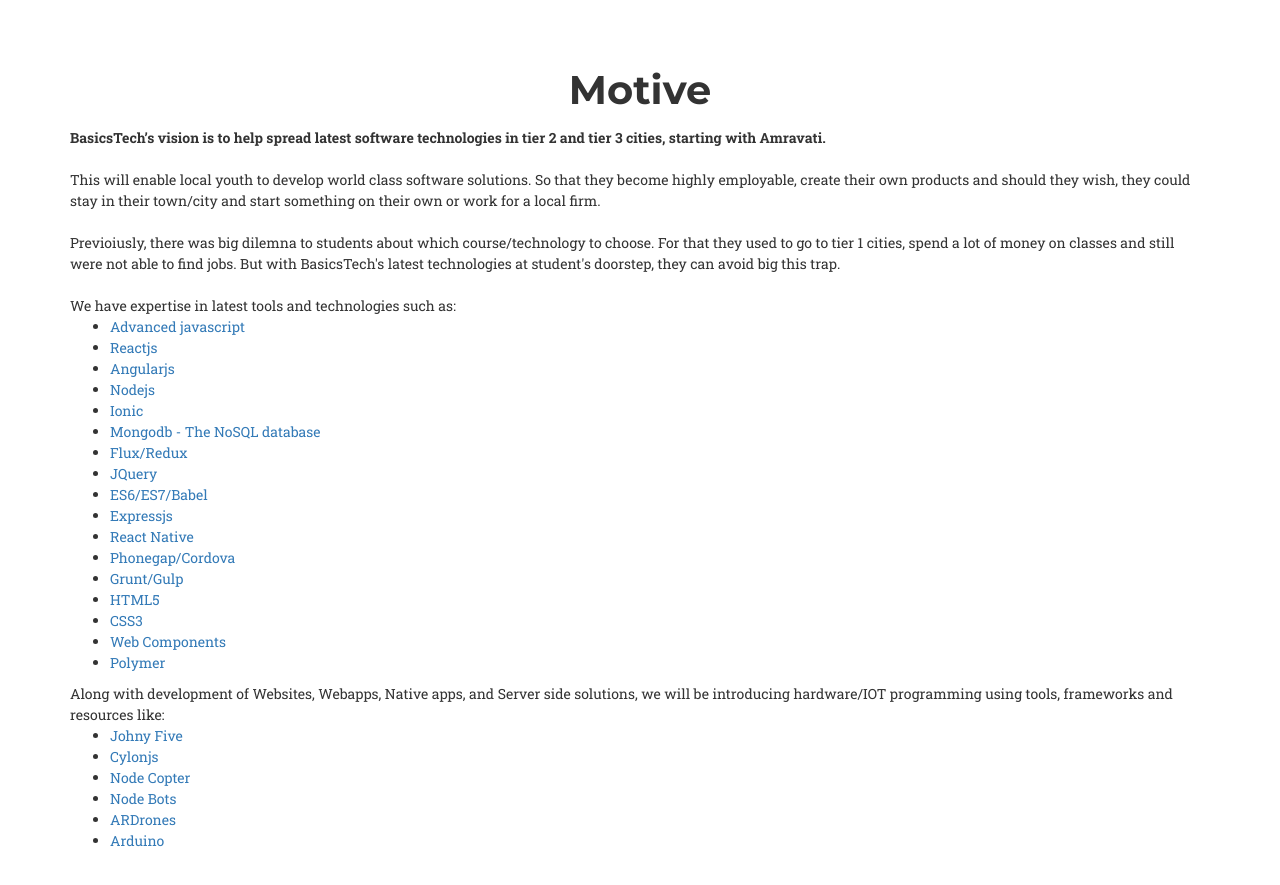
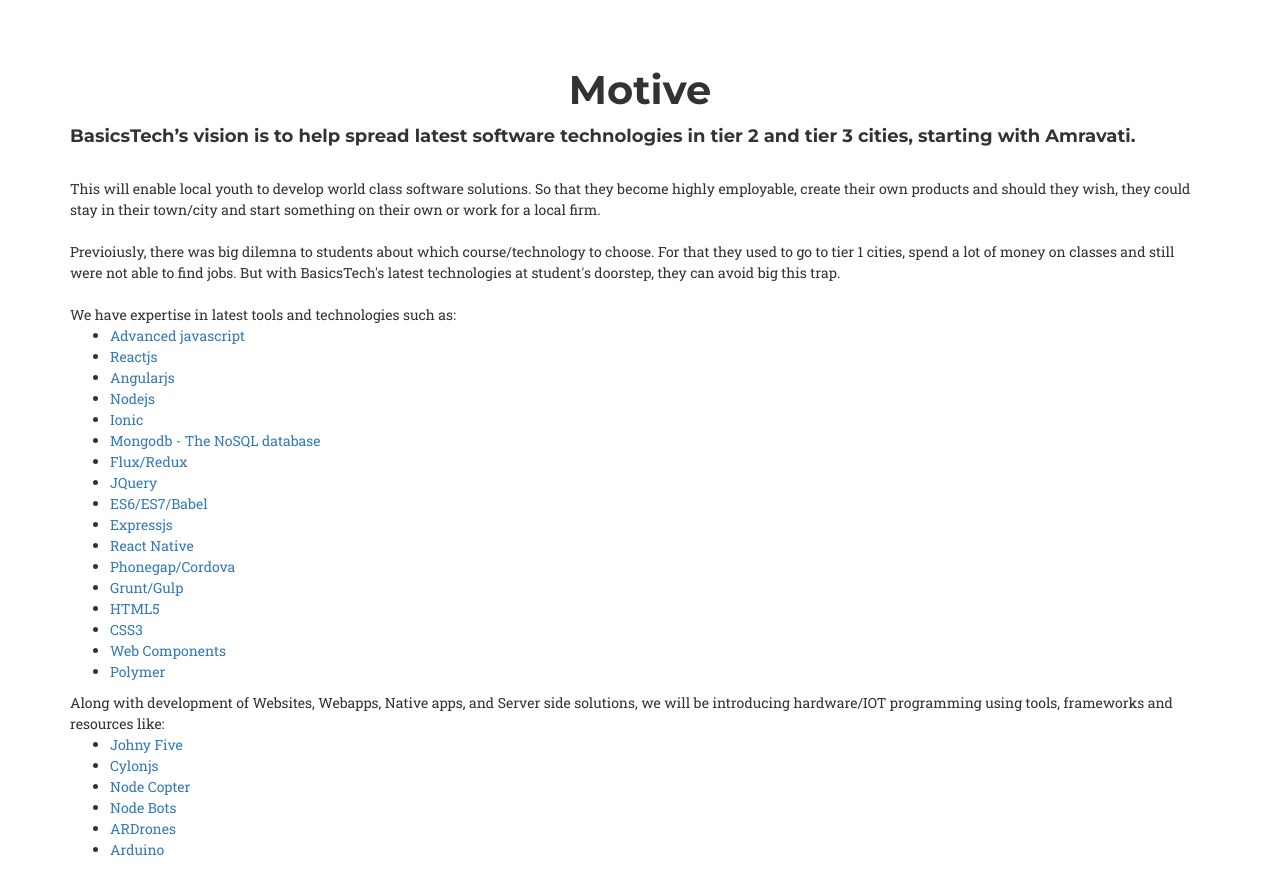
Before and after one commit to nikhil-advait/basicstech-site, a website: page index.html in a window 1280 px wide. Shown: the part 940-1825 px from the top of the page. Drawn offline with nearby package versions, Linux system fonts and the light colour scheme; a web font is replaced by a local one.

Commit message:
Small change.

```diff
--- a/index.html
+++ b/index.html
@@ -100,9 +100,9 @@
             <div class="row">
                 <div class="col-lg-12 text-center">
                     <h2 class="section-heading">Motive</h2>
-                    <div class="text-left custom-text"><span style="font-weight: 900">BasicsTech’s vision is to help spread latest software technologies in tier 2 and tier 3 cities, starting with Amravati.</span>
+                    <div class="text-left custom-text"><h4>BasicsTech’s vision is to help spread latest software technologies in tier 2 and tier 3 cities, starting with Amravati.</h4>
 
-                        <br/><br/>This will enable local youth to develop world class software solutions. So that they become highly employable, create their own products and should they wish, they could stay in their town/city and start something on their own or work for a local firm.
+                        <br/>This will enable local youth to develop world class software solutions. So that they become highly employable, create their own products and should they wish, they could stay in their town/city and start something on their own or work for a local firm.
 
                         <br/><br/>
                         Previoiusly, there was big dilemna to students about which course/technology to choose. For that they used to go to tier 1 cities, spend a lot of money on classes and still were not able to find jobs.
```
